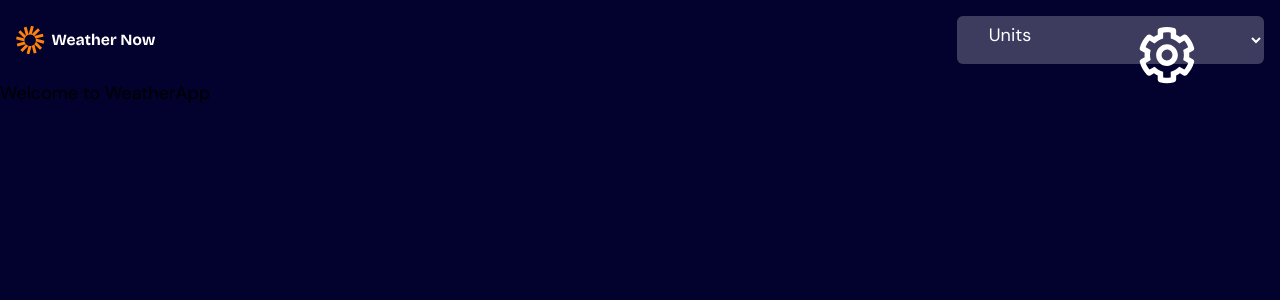
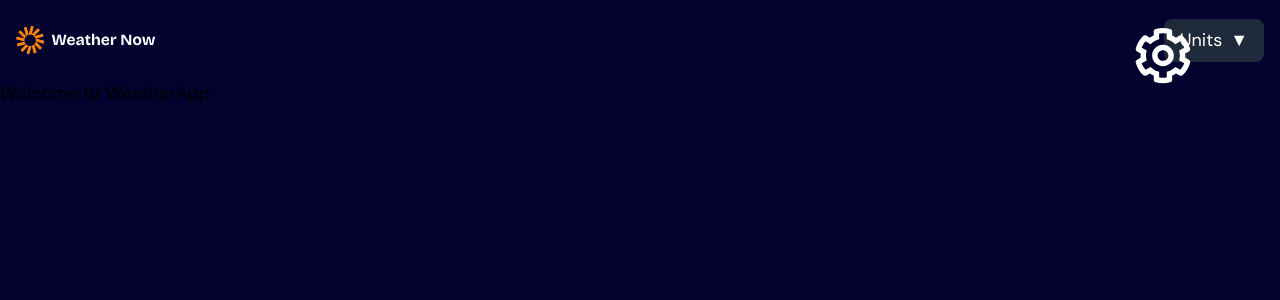
Before and after one commit to LaurieLM/WeatherApp, a React (Vite) app: page / in a window 1280 px wide. Shown: the top 300 px of the page. Built offline with nearby package versions, Linux system fonts and the light colour scheme.

Commit message:
add custom dropdown menu

```diff
--- /dev/null
+++ b/src/components/DropDownMenu.jsx
@@ -0,0 +1,66 @@
+import { useState } from "react";
+
+export default function CustomSelect() {
+    const [isOpen, setIsOpen] = useState(false);
+    const [selected, setSelected] = useState('Units');
+
+    // Options grouped by category
+    const optionsGroups = [
+        {
+            label: 'Température',
+            options: [
+                { value: 'celsius', label: 'Celsius (°C)' },
+                { value: 'fahrenheit', label: 'Fahrenheit (°F)' }
+            ]
+        },
+        {
+            label: 'Wind Speed',
+            options: [
+                { value: 'kmh', label: 'Km/h' },
+                { value: 'mph', label: 'Mph' }
+            ]
+        },
+        {
+            label: 'Précipitation',
+            options: [
+                { value: 'mm', label: 'Millimeters (mm)' },
+                { value: 'in', label: 'Inches (in)' }
+            ]
+        }
+    ]
+
+    return (
+        <div className="relative">
+            <button onClick={() => setIsOpen(!isOpen)} className="bg-gray-800 text-white px-4 py-2 rounded-lg flex items-center gap-2">
+                <img src="./src/assets/images/icon-units.svg" alt="" className="w-[4.5vw] absolute right-18 top-2" />
+                {selected}
+                <span>▼</span>
+            </button>
+
+            {isOpen && (
+                <div className="absolute top-full mt-1 w-full bg-gray-800 rounded-lg overflow-hidden shadow-lg">
+                    {optionsGroups.map((group, groupIndex) => (
+                        <div key={groupIndex}>
+                            {/* Titre du groupe */}
+                            <div>
+                                {group.label}
+                            </div>
+
+                            {/* Options du groupe */}
+                            {group.options.map(option => (
+                                <div
+                                    key={option.value}
+                                    onClick={() => {
+                                        setSelected(option.label);
+                                        setIsOpen(false);
+                                    }}>
+                                    {option.label}
+                                </div>
+                            ))}
+                        </div>
+                    ))}
+                </div>
+            )}
+        </div>
+    );
+}
--- a/src/components/NavBar.jsx
+++ b/src/components/NavBar.jsx
@@ -1,37 +1,11 @@
+import CustomSelect from "./DropDownMenu";
+
 export default function NavBar() {
     return (
         <header className="h-[10vh] p-[1rem]">
             <nav className="flex justify-between items-center relative">
                 <img src="./src/assets/images/logo.svg" alt="logo" className="w-35 h-12" />
-
-                <div className="relative">
-                    <img src="./src/assets/images/icon-units.svg" alt="" className="w-[4.5vw] absolute right-17 top-2.5" />
-                    <span className="absolute left-8 top-1.5 text-[hsl(0_0%_100%)]">Units</span>
-                    <select name="filter" className="w-[24vw] h-[6vh] bg-[hsl(243_23%_30%)] text-[hsl(0_0%_100%)] rounded-md p-2">
-
-                        <optgroup label="Température">
-                            <option value="" hidden></option>
-                        <option value="celsius">Celsius (°C)</option>
-                        <option value="fahrenheit">Fahrenheit (°F)</option>
-                    </optgroup>
-
-                    <optgroup label="Wind Speed">
-                        <option value="" hidden></option>
-                        <option value="kmh">Km/h</option>
-                        <option value="mph">Mph</option>
-                    </optgroup>
-
-                        <optgroup label="Précipitation">
-                            <option value="" hidden></option>
-                        <option value="mm">Millimeters (mm)</option>
-                        <option value="in">Inches (in)</option>
-                    </optgroup>
-                </select>
-                </div>
-
-
-
-
+                <CustomSelect />
             </nav>
         </header>
     )
```
